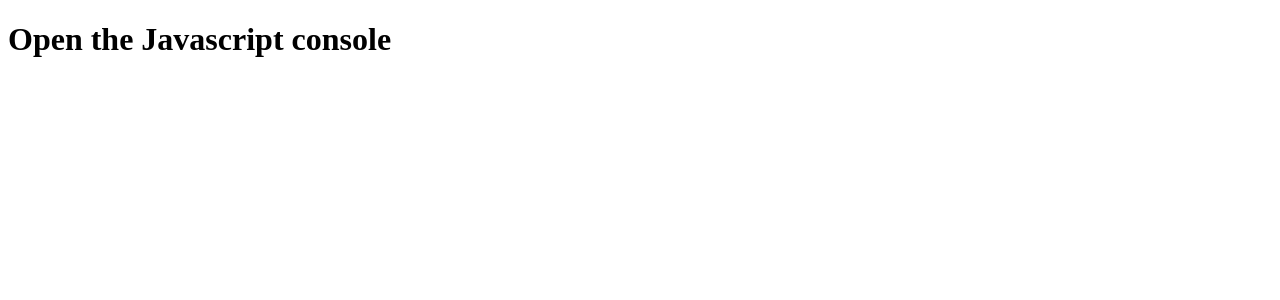
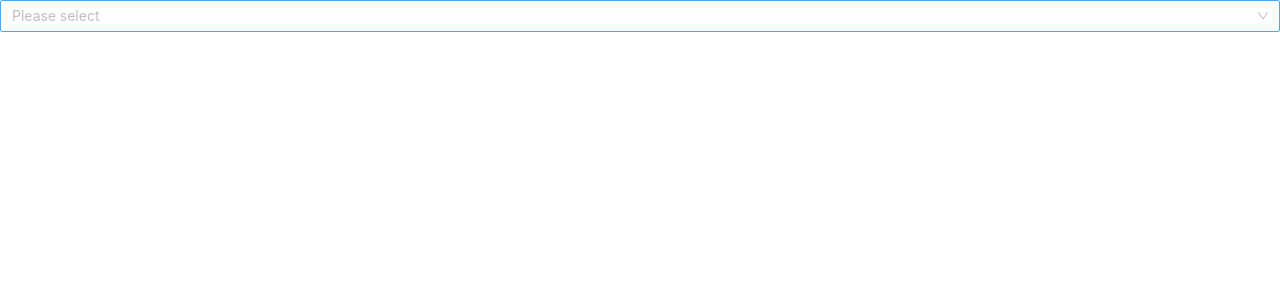
Before and after one commit to tvwenger/du-factory-generator, a React app: page / in a window 1280 px wide. Shown: the top 300 px of the page. Built offline with nearby package versions, Linux system fonts and the light colour scheme.

Commit message:
Add basic tree select

```diff
--- a/src/main.tsx
+++ b/src/main.tsx
@@ -3,31 +3,47 @@
  * Create or update a factory graph to produce a set of elements.
  * lgfrbcsgo & Nikolaus - October 2020
  */
-import { items } from "./items"
-import { buildFactory } from "./factory"
+import { Item, items } from "./items"
 import * as React from "react"
+import { useMemo, useState } from "react"
 import * as ReactDOM from "react-dom"
-
-Object.assign(window, {
-    items,
-    buildFactory,
-})
-
-console.log(
-    `
-// produce each item with two assemblers
-const requirements = new Map([
-    [items["Adjustor L"], 2],
-    [items["Vertical Booster L"], 2],
-    [items["Retro-Rocket Brake L"], 2],
-])
-const factory = buildFactory(requirements)
-`,
-    "color: #000099",
-)
+import { TreeSelect } from "antd"
+import { compose, groupBy, toPairs, values } from "ramda"
+import "antd/dist/antd.css"
 
 function App() {
-    return <h1>Open the Javascript console</h1>
+    const [selection, setSelection] = useState<Item[]>([])
+
+    const treeData = useMemo(() => {
+        const groupByCategory = compose(
+            toPairs,
+            groupBy((item: Item) => item.category),
+        )
+        const grouped = groupByCategory(values(items))
+        return grouped.map(([category, items]) => ({
+            title: category,
+            value: category,
+            children: items.map((item) => ({
+                title: item.name,
+                value: item.name,
+            })),
+        }))
+    }, [items])
+
+    return (
+        <TreeSelect
+            style={{ width: "100%" }}
+            value={selection}
+            dropdownStyle={{ maxHeight: 400, overflow: "auto" }}
+            treeData={treeData}
+            placeholder="Please select"
+            multiple
+            allowClear
+            showArrow
+            treeCheckable
+            onChange={setSelection}
+        />
+    )
 }
 
 const rootElement = document.getElementById("root")
--- a/webpack.config.js
+++ b/webpack.config.js
@@ -35,6 +35,10 @@ module.exports = ({ ifDev, ifProd }) => ({
                 test: /\.tsx?$/,
                 use: "ts-loader",
             },
+            {
+                test: /\.css$/,
+                use: ["style-loader", "css-loader"],
+            },
         ],
     },
     plugins: [
```
Also changed, not shown: package.json (+6 -1 lines), 1 other file (tests, documents, lock files or other folders).
